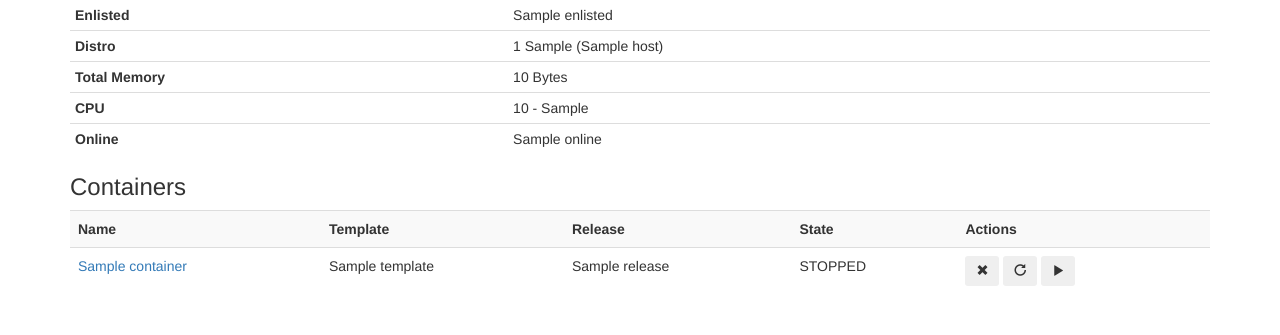
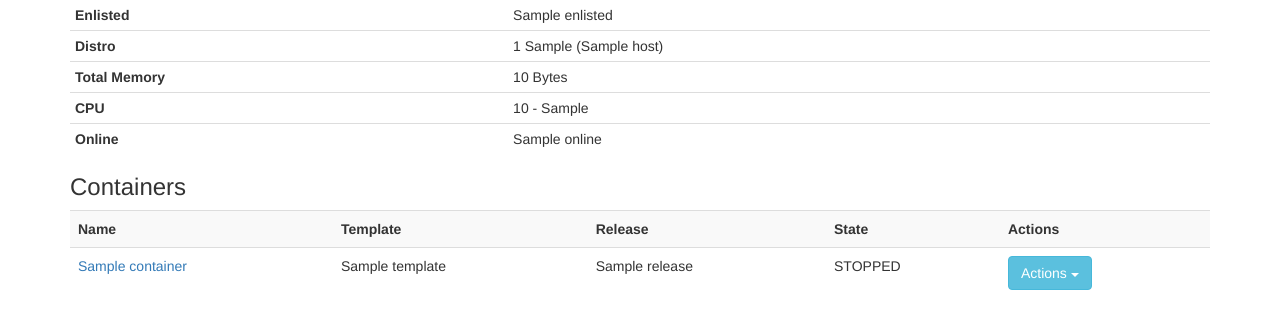
Before and after one commit to doanac/cya, a Flask app: template cya_server/templates/host.html in a window 1280 px wide. Shown: the part 135-470 px from the top of the page. Run offline with Flask 2, Linux system fonts and the light colour scheme; the template is opened without the code that fills it: most values are stand-ins (such as "Sample title", 1, 10 or a date in 2020); parts of the project's set-up code (start-up, migrations or seed data) failed here and were passed over; some libraries are stand-ins or nearby versions.

Commit message:
use a drop down for container actions.

```diff
--- a/cya_server/templates/containers.html
+++ b/cya_server/templates/containers.html
@@ -12,22 +12,40 @@
     <td>{{c.release}}</td>
     <td>{{c.state}}</td>
     <td>
-      <button onclick="removeContainer('{{h.name}}', '{{c.name}}')" type="button" class="btn btn-sm" aria-label="remove">
-        <span class="glyphicon glyphicon-remove" aria-hidden="true"></span>
-      </button>
-      <button onclick="reCreateContainer('{{h.name}}', '{{c.name}}')" type="button" class="btn btn-sm" aria-label="remove">
-        <span class="glyphicon glyphicon-repeat" aria-hidden="true"></span>
-      </button>
+      <div class="dropdown">
+        <button class="btn btn-info dropdown-toggle" type="button" id="menu1" data-toggle="dropdown">Actions <span class="caret"></span></button>
+          <ul class="dropdown-menu" role="menu" aria-labelledby="menu1">
+            <li role="presentation">
+              <a role="menuitem" tabindex="-1" href="#" onclick="removeContainer('{{h.name}}', '{{c.name}}')">
+               <span class="glyphicon glyphicon-trash" aria-hidden="true"></span>
+               destroy
+              </a>
+            </li>
+            <li role="presentation">
+              <a role="menuitem" tabindex="-1" href="#" onclick="reCreateContainer('{{h.name}}', '{{c.name}}')">
+               <span class="glyphicon glyphicon-repeat" aria-hidden="true"></span>
+               re-create
+              </a>
+            </li>
 {% if c.state in ('QUEUED', 'RUNNING')%}
-          <button onclick="containerState('{{h.name}}', '{{c.name}}', false)" type="button" class="btn btn-sm" aria-label="stop">
-            <span class="glyphicon glyphicon-stop" aria-hidden="true"></span>
-          </button>
+            <li role="presentation">
+              <a role="menuitem" tabindex="-1" href="#" onclick="containerState('{{h.name}}', '{{c.name}}', false)">
+               <span class="glyphicon glyphicon-stop" aria-hidden="true"></span>
+               stop
+              </a>
+            </li>
 {% endif %}
 {% if c.state == 'STOPPED'%}
-          <button onclick="containerState('{{h.name}}', '{{c.name}}', true)" type="button" class="btn btn-sm" aria-label="start">
-            <span class="glyphicon glyphicon-play" aria-hidden="true"></span>
-          </button>
+            <li role="presentation">
+              <a role="menuitem" tabindex="-1" href="#" onclick="containerState('{{h.name}}', '{{c.name}}', true)">
+               <span class="glyphicon glyphicon-play" aria-hidden="true"></span>
+               start
+              </a>
+            </li>
 {% endif %}
+          </ul>
+      </div>
+    </td>
   </tr>
   {% endfor %}
   {% endfor %}
```
